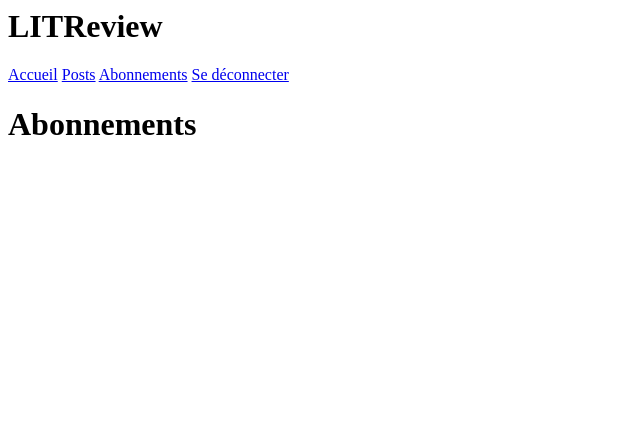
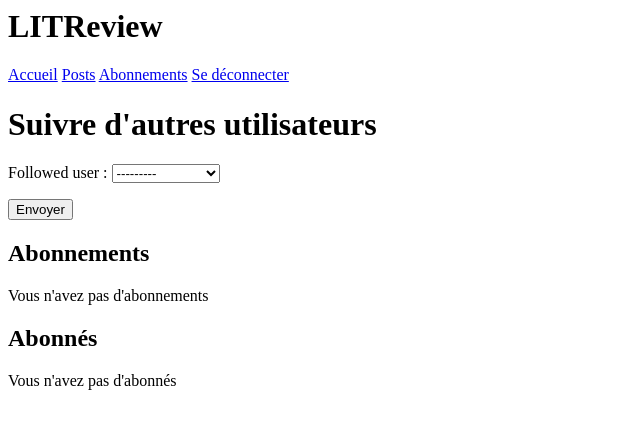
Before and after one commit to mariefj/P9_OC_LITReview, a Django app: page /follow/ in a window 1280 px wide. Shown: the top 429 px of the page, without its empty margins (0-640 px from the left). Run offline with Django 4.2, Linux system fonts and the light colour scheme; a user stored in the database is signed in; data comes from the database, SQL or seed files in the repository; both versions use the stored data as it was after the commit.

Commit message:
feat(): begin follow

```diff
--- a/authentication/views.py
+++ b/authentication/views.py
@@ -1,4 +1,3 @@
-import imp
 from django.conf import settings
 from django.shortcuts import render, redirect
 from django.contrib.auth import login, logout, authenticate
--- a/feed/forms.py
+++ b/feed/forms.py
@@ -26,7 +26,7 @@ class TicketForm(forms.ModelForm):
         },
         label_suffix='',
         label='Image',
-        required=False
+        required=True
     )
 
     class Meta:
--- /dev/null
+++ b/follow/forms.py
@@ -0,0 +1,14 @@
+from django import forms
+
+from . import models
+
+class UserFollowsForm(forms.ModelForm):
+    # followed_user = forms.CharField(
+    #     label='',
+    #     label_suffix='',
+    #     max_length=128,
+    #     widget=forms.TextInput(attrs={'size': '70', 'placeholder': 'Nom d\'utilisateur'})
+    # )
+    class Meta:
+        model = models.UserFollows
+        fields = ['followed_user']
--- a/follow/templates/follow/follow.html
+++ b/follow/templates/follow/follow.html
@@ -1,4 +1,37 @@
 {% extends 'base.html' %}
 {% block content %}
-    <h1>Abonnements</h1>
+    <h1>Suivre d'autres utilisateurs</h1>
+    <form method="post">
+        {{ form.as_p }}
+        {% csrf_token %}
+        <button type="submit" >Envoyer</button>
+    </form>
+    <h2>Abonnements</h2>
+    <div>
+        {% if followed_users %}
+        {% for elem in followed_users %}
+        <div>
+            <p> {{ elem.followed_user }} </p>
+            <form action="{% url 'unfollow' id_user=elem.followed_user.id %}" method="post">
+                {% csrf_token %}
+                <button type="submit"> Se désabonner</button>
+            </form>
+        </div>
+        {% endfor %}
+        {% else %}
+        <p> Vous n'avez pas d'abonnements</p>
+        {% endif %}
+    </div>
+    <h2>Abonnés</h2>
+    <div>
+        {% if following_users %}
+        {% for elem in following_users %}
+        <div>
+            <p> {{ elem.user }} </p>
+        </div>
+        {% endfor %}
+        {% else %}
+        <p> Vous n'avez pas d'abonnés</p>
+        {% endif %}
+    </div>
 {% endblock content %}
--- a/follow/views.py
+++ b/follow/views.py
@@ -1,4 +1,32 @@
-from django.shortcuts import render
+from django.shortcuts import render, redirect
+from django.contrib.auth.decorators import login_required
+from django.contrib.auth import get_user_model
+
+from . import models
+from . import forms
+
+User = get_user_model()
 
 def follow(request):
-    return render(request, 'follow/follow.html')
+    form = forms.UserFollowsForm()
+
+    if request.method == 'GET':
+        form = forms.UserFollowsForm()
+        followed_users = models.UserFollows.objects.filter(user=request.user)
+        following_users = models.UserFollows.objects.filter(followed_user=request.user)
+        context = {'form': form, 'followed_users': followed_users, 'following_users': following_users}
+        return render(request, 'follow/follow.html', context)
+    elif request.method == 'POST':
+        form = forms.UserFollowsForm(request.POST)
+        if form.is_valid():
+            relation = form.save(commit=False)
+            relation.user = request.user
+            relation.save()
+            return redirect('home')
+
+def unfollow(request, id_user):
+    if request.method == 'POST':
+        relation = models.UserFollows.objects.get(user=request.user, followed_user=id_user)
+        if relation:
+            relation.delete()
+        return redirect('home')
--- a/litreview/urls.py
+++ b/litreview/urls.py
@@ -27,6 +27,7 @@ urlpatterns = [
     path('', feed.views.home, name='home'),
     path('posts/', feed.views.posts, name='posts'),
     path('follow/', follow.views.follow, name='follow'),
+    path('unfollow/<id_user>', follow.views.unfollow, name='unfollow'),
     path('review/create/', feed.views.review_create, name='review_create'),
     path('ticket/create/', feed.views.ticket_create, name='ticket_create'),
 ]
```
Also changed, not shown: Group_29.png (deleted), db.sqlite3.
